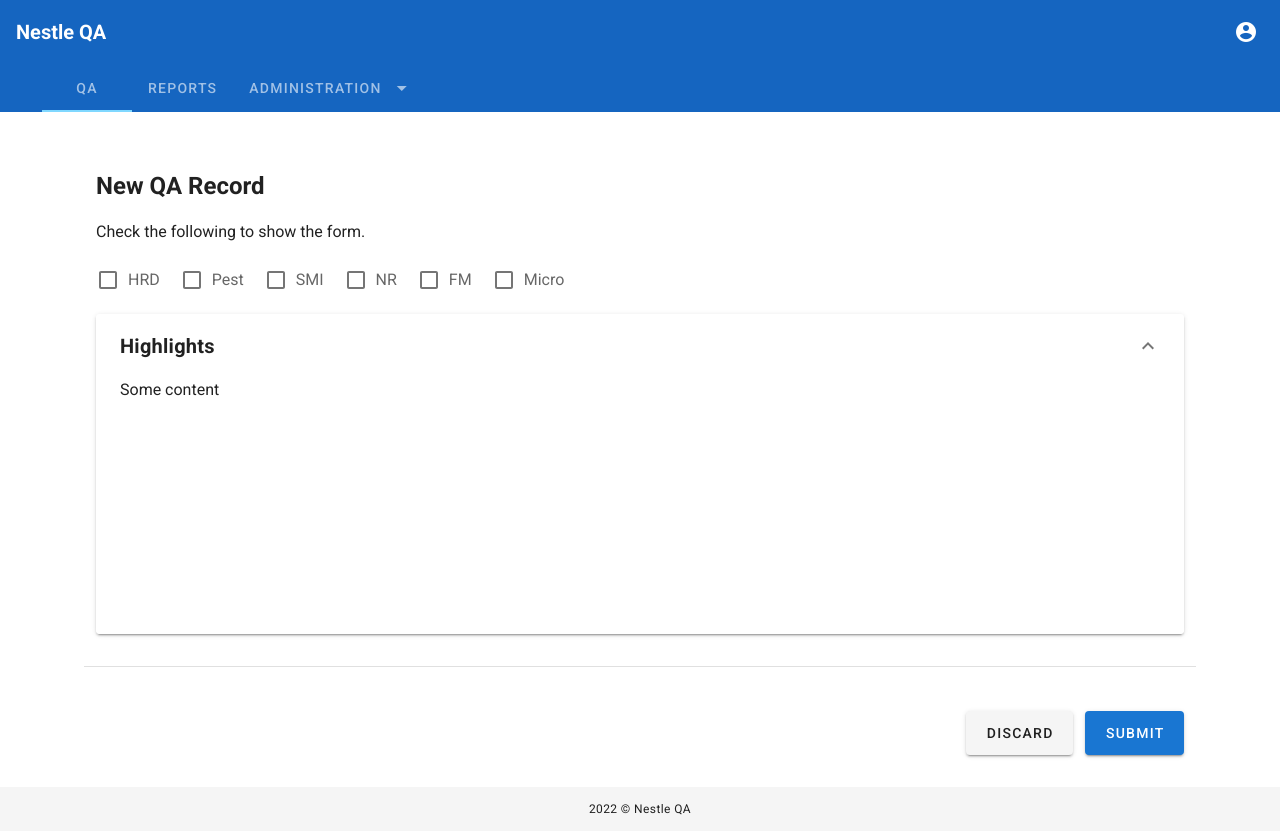
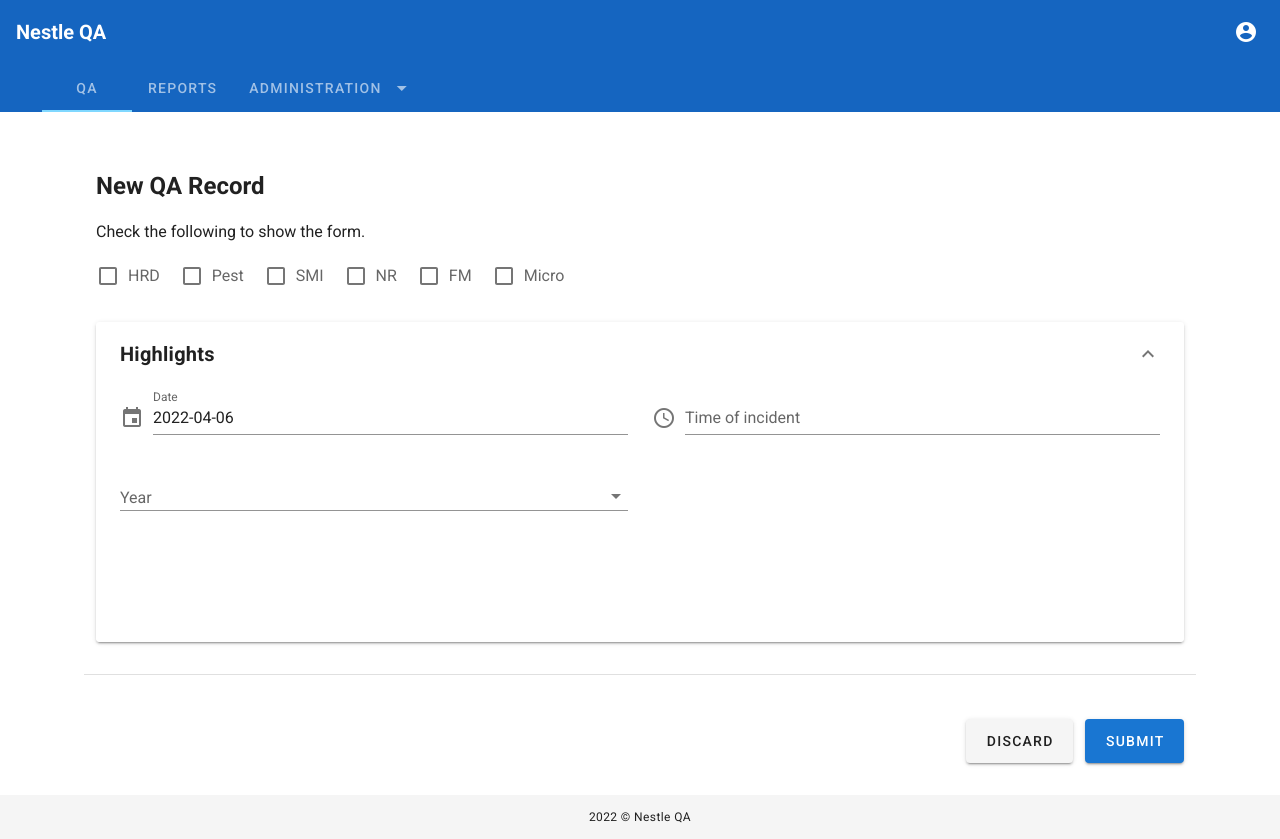
Before and after one commit to kevinaton/nestleqavue, a Vue app: page /#/qa/newqa in a window 1280 px wide. Built offline with nearby package versions, Linux system fonts and the light colour scheme.

Commit message:
added components for checkbox panel visible, date picker, time picker, footer

```diff
--- a/src/App.vue
+++ b/src/App.vue
@@ -11,24 +11,20 @@
         <router-view></router-view>
       </v-main>
 
-      <v-footer padless>
-        <v-col
-          class="text-center"
-          cols="12"
-        >
-          <div class="text-caption">{{ new Date().getFullYear() }} © Nestle QA</div>
-        </v-col>
-  </v-footer>
+      <Footer />
     </v-app>
 
 
   </template>
 
   <script>
-    import Header from '@/components/header.vue'
+    import Header from '@/components/Header.vue'
+    import Footer from '@/components/Footer.vue'
+
     export default {
       components: {
-        Header
+        Header,
+        Footer
       },
     }
   </script>
--- a/src/components/Exportcsv.vue
+++ b/src/components/Exportcsv.vue
@@ -34,7 +34,6 @@
 </template>
 
 <script>
-import VueJsonToCsv from 'vue-json-to-csv'
 export default {
     props: {
         item: {
--- /dev/null
+++ b/src/components/Footer.vue
@@ -0,0 +1,10 @@
+<template>
+    <v-footer padless>
+        <v-col
+            class="text-center"
+            cols="12"
+        >
+            <div class="text-caption">{{ new Date().getFullYear() }} © Nestle QA</div>
+        </v-col>
+    </v-footer>
+</template>
--- /dev/null
+++ b/src/components/FormElements/ShowPanelCheck.vue
@@ -0,0 +1,28 @@
+<template>
+    <div class="d-flex">
+        <div class="d-flex">
+            <v-checkbox
+                v-for="(option, i) in items"
+                :key="i"
+                v-model="option.value"
+                :label="option.label"
+                class="mr-5"
+            ></v-checkbox>
+        </div>
+    </div>
+</template>
+
+<script>
+export default {
+    props: {
+        items: {
+            type: Array,
+            default: () => [],
+            required: false,
+        }
+    },
+    data: () => ({
+
+    }),
+}
+</script>
--- /dev/null
+++ b/src/components/FormElements/SimpleDatePicker.vue
@@ -0,0 +1,39 @@
+<template>
+    <v-menu
+        v-model="items.menu1"
+        :close-on-content-click="false"
+        :nudge-right="40"
+        transition="scale-transition"
+        offset-y
+        min-width="auto"
+    >
+        <template v-slot:activator="{ on, attrs }">
+        <v-text-field
+            v-model="items.date"
+            :label="label"
+            prepend-icon="mdi-calendar"
+            readonly
+            v-bind="attrs"
+            v-on="on"
+        ></v-text-field>
+        </template>
+        <v-date-picker
+            v-model="items.date"
+            show-adjacent-months
+            @input="items.menu1 = false"
+        ></v-date-picker>
+    </v-menu>
+</template>
+
+<script>
+export default {
+    props: {
+        label: String,
+        items: {
+            type: Object,
+            default: () => {},
+            required: false,
+        }
+    }
+}
+</script>
--- /dev/null
+++ b/src/components/FormElements/SimpleTimePicker.vue
@@ -0,0 +1,41 @@
+<template>
+    <v-menu
+        ref="menu"
+        v-model="items.menu1"
+        :close-on-content-click="false"
+        :nudge-right="40"
+        :return-value.sync="items.time"
+        transition="scale-transition"
+        offset-y
+        min-width="290px"
+    >
+        <template v-slot:activator="{ on, attrs }">
+        <v-text-field
+            v-model="items.time"
+            :label="label"
+            prepend-icon="mdi-clock-time-four-outline"
+            readonly
+            v-bind="attrs"
+            v-on="on"
+        ></v-text-field>
+        </template>
+        <v-time-picker
+        v-if="items.menu1"
+        v-model="items.time"
+        @click:minute="$refs.menu.save(items.time)"
+        ></v-time-picker>
+    </v-menu>
+</template>
+
+<script>
+export default {
+    props: {
+        label: String,
+        items: {
+            type: Object,
+            default: () => {},
+            required: false,
+        }
+    }
+}
+</script>
--- a/src/views/LaborView.vue
+++ b/src/views/LaborView.vue
@@ -112,7 +112,7 @@
 </template>
 
 <script>
-  import Breadcrumbs from '@/components/breadcrumbs.vue'
+  import Breadcrumbs from '@/components/BreadCrumbs.vue'
   export default {
     components: {
       Breadcrumbs
--- a/src/views/NewQARecords.vue
+++ b/src/views/NewQARecords.vue
@@ -4,44 +4,13 @@
         class="mx-auto mt-6 pa-8"
         width="90%"
     >
-        <v-row>
+        <v-row class="mb-0">
             <v-col>
                 <h2 class="mb-4">New QA Record</h2>
-                <p class="mb-1">Check the following to show the form.</p>
+                <p class="mb-0">Check the following to show the form.</p>
+                <Newqacheckbox :items="visible" />
             </v-col>
         </v-row>
-        <div class="d-flex">
-            <v-checkbox
-                v-model="hrd"
-                label="HRD"
-                class="mr-5"
-            ></v-checkbox>
-            <v-checkbox
-                v-model="pest"
-                label="Pest"
-                class="mr-5"
-            ></v-checkbox>
-            <v-checkbox
-                v-model="smi"
-                label="SMI"
-                class="mr-5"
-            ></v-checkbox>
-            <v-checkbox
-                v-model="nr"
-                label="NR"
-                class="mr-5"
-            ></v-checkbox>
-            <v-checkbox
-                v-model="fm"
-                label="FM"
-                class="mr-5"
-            ></v-checkbox>
-            <v-checkbox
-                v-model="micro"
-                label="Micro"
-                class="mr-5"
-            ></v-checkbox>
-        </div>
         <v-expansion-panels
         v-model="panel"
         multiple
@@ -50,45 +19,66 @@
             <v-expansion-panel>
                 <v-expansion-panel-header class="font-weight-bold text-h6">Highlights</v-expansion-panel-header>
                 <v-expansion-panel-content>
-                Some content
+                    <v-form v-model="valid">
+                            <v-row>
+                                <v-col>
+                                    <SimpleDatePicker :items="calendar" label="Date" />
+                                </v-col>
+                                <v-col>
+                                    <SimpleTimePicker :items="clock" label="Time of incident" />
+                                </v-col>
+                            </v-row>
+                            <v-row>
+                                <v-col>
+                                    <v-autocomplete
+                                        v-model="value"
+                                        :items="years"
+                                        dense
+                                        label="Year"
+                                    ></v-autocomplete>
+                                </v-col>
+                                <v-col>
+                                </v-col>
+                            </v-row>
+                    </v-form>
                 </v-expansion-panel-content>
             </v-expansion-panel>
-            <v-expansion-panel v-if="hrd">
+            <v-expansion-panel v-if="visible[0].value">
                 <v-expansion-panel-header class="font-weight-bold text-h6">HRD</v-expansion-panel-header>
                 <v-expansion-panel-content>
                 Some content
                 </v-expansion-panel-content>
             </v-expansion-panel>
 
-            <v-expansion-panel v-if="pest">
+            <v-expansion-panel v-if="visible[1].value">
                 <v-expansion-panel-header class="font-weight-bold text-h6">Pest</v-expansion-panel-header>
                 <v-expansion-panel-content>
                 Some content
                 </v-expansion-panel-content>
             </v-expansion-panel>
 
-            <v-expansion-panel v-if="smi">
+            <v-expansion-panel v-if="visible[2].value">
                 <v-expansion-panel-header class="font-weight-bold text-h6">SMI</v-expansion-panel-header>
                 <v-expansion-panel-content>
                 Some content
                 </v-expansion-panel-content>
             </v-expansion-panel>
 
-            <v-expansion-panel v-if="nr">
+            <v-expansion-panel v-if="visible[3].value">
                 <v-expansion-panel-header class="font-weight-bold text-h6">NR</v-expansion-panel-header>
                 <v-expansion-panel-content>
                 Some content
                 </v-expansion-panel-content>
             </v-expansion-panel>
 
-            <v-expansion-panel v-if="fm">
+            <v-expansion-panel v-if="visible[4].value">
                 <v-expansion-panel-header class="font-weight-bold text-h6">FM</v-expansion-panel-header>
                 <v-expansion-panel-content>
                 Some content
                 </v-expansion-panel-content>
             </v-expansion-panel>
 
-            <v-expansion-panel v-if="micro">
+            <v-expansion-panel v-if="visible[5].value">
                 <v-expansion-panel-header class="font-weight-bold text-h6">Micro</v-expansion-panel-header>
                 <v-expansion-panel-content>
                 Some content
@@ -113,16 +103,47 @@
 </template>
 
 <script>
+    import Newqacheckbox from '@/components/FormElements/ShowPanelCheck.vue'
+    import SimpleDatePicker from '@/components/FormElements/SimpleDatePicker.vue'
+    import SimpleTimePicker from '@/components/FormElements/SimpleTimePicker.vue'
+
     export default {
+    components: {
+        Newqacheckbox,
+        SimpleDatePicker,
+        SimpleTimePicker
+    },
     data: () => ({
         panel: [0],
         readonly: false,
-        hrd: false,
-        pest: false,
-        smi: false,
-        nr: false,
-        fm: false,
-        micro: false
+        valid: false,
+        visible: [
+            { label:"HRD", value:false },
+            { label:"Pest", value:false },
+            { label:"SMI", value:false },
+            { label:"NR", value:false },
+            { label:"FM", value:false },
+            { label:"Micro", value:false },
+        ],
+        calendar: {
+            time: null,
+            date: (new Date(Date.now() - (new Date()).getTimezoneOffset() * 60000)).toISOString().substr(0, 10),
+            date2: null,
+            menu: false,
+            modal: false,
+            menu1: false,
+        },
+        clock: {
+            time: null,
+            menu1: false,
+            label: ''
+        },
     }),
+    computed : {
+    years () {
+        const year = new Date().getFullYear()
+        return Array.from({length: year - 1960}, (value, index) => new Date().getFullYear() - index)
+    }
+    }
     }
 </script>
--- a/src/views/ProductsView.vue
+++ b/src/views/ProductsView.vue
@@ -112,7 +112,7 @@
 </template>
 
 <script>
-  import Breadcrumbs from '@/components/breadcrumbs.vue'
+  import Breadcrumbs from '@/components/BreadCrumbs.vue'
   export default {
     components: {
       Breadcrumbs
--- a/src/views/QaView.vue
+++ b/src/views/QaView.vue
@@ -266,7 +266,7 @@
         </v-icon>
         </v-btn>
         </template>
-        <span>{{ item.type.name ? item.type.name : "no data" }} </span>
+        <span>{{ item.type.name ? item.type.name : "no data" }}</span>
       </v-tooltip>
     </template>
 
@@ -274,7 +274,7 @@
 </template>
 
 <script>
-  import Breadcrumbs from '@/components/breadcrumbs.vue'
+  import Breadcrumbs from '@/components/BreadCrumbs.vue'
   import Export from '@/components/Exportcsv.vue'
   export default {
     components: {
```
